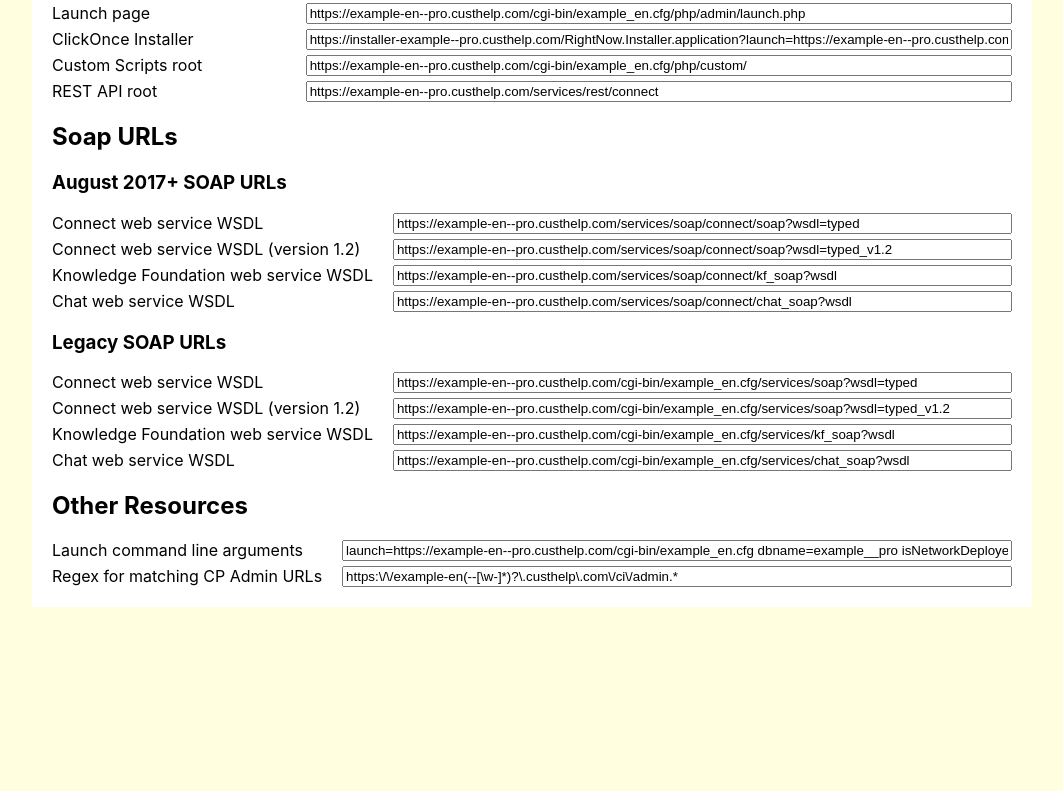
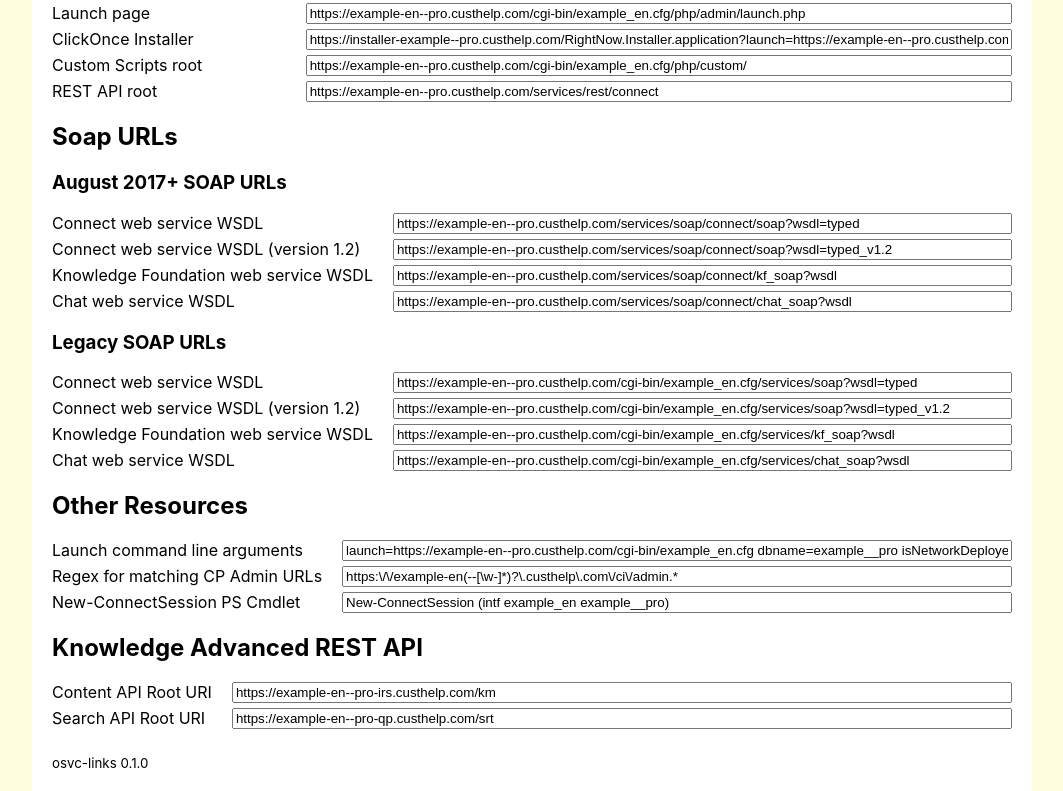
Before and after one commit to DanStevens/osvc-links, a React (Create React App) app: page / in a window 1280 px wide. Shown: the part 445-1236 px from the top of the page, without its empty margins (108-1171 px from the left). Before the commit the page ends 1052 px from the top, so only its background shows below. Built offline with nearby package versions, Linux system fonts and the light colour scheme.

Commit message:
Added Resource components 'New-ConnectSession PS Cmdlet', 'Content API Root URI' and 'Search API Root URI'
Add app info from package.json.

```diff
--- a/src/App.css
+++ b/src/App.css
@@ -30,3 +30,8 @@
     transform: rotate(360deg);
   }
 }
+
+.App-info {
+  margin-top: calc(10px + 2vmin);
+  font-size: smaller;
+}
--- a/src/App.js
+++ b/src/App.js
@@ -3,6 +3,7 @@ import './App.css';
 import SiteInfo from './SiteInfo';
 import SiteInfoForm from './SiteInfoForm';
 import { ResourceGrid, Resource } from './Resources';
+import appInfo from '../package.json';
 
 class App extends Component {
   constructor(props) {
@@ -63,7 +64,16 @@ class App extends Component {
         <ResourceGrid>
           <Resource siteInfo={siteInfo} siteInfoProp="launchArgs" label="Launch command line arguments" />
           <Resource siteInfo={siteInfo} siteInfoProp="cpAdminRegex" label="Regex for matching CP Admin URLs" />
+          <Resource siteInfo={siteInfo} siteInfoProp="newConnectSessionCmdlet" label="New-ConnectSession PS Cmdlet" />
         </ResourceGrid>
+
+        <h2>Knowledge Advanced REST API</h2>
+        <ResourceGrid>
+          <Resource siteInfo={siteInfo} siteInfoProp="kaContentApiRoot" label="Content API Root URI" />
+          <Resource siteInfo={siteInfo} siteInfoProp="kaSearchApiRoot" label="Search API Root URI" />
+        </ResourceGrid>
+
+        <div className="App-info">{appInfo.name} {appInfo.version}</div>
       </div>
     );
   }
--- a/src/SiteInfo.js
+++ b/src/SiteInfo.js
@@ -1,5 +1,5 @@
 function escapeRegExp(str) {
-  return str.replace(/[[\]/\{}()*+?.\\^$|]/g, "\\$&");
+  return str.replace(/[[\]/{}()*+?.\\^$|]/g, "\\$&");
 }
 
 export default class SiteInfo {
@@ -147,6 +147,19 @@ export default class SiteInfo {
            `(--[\\w-]*)?\\.${escapeRegExp(this.podDomain)}\\/ci\\/admin.*`;
   }
 
+  get newConnectSessionCmdlet() {
+    return `New-ConnectSession (intf ${this.intfName} ${this.siteName}` +
+           `${this.vhost ? ` -HostName ${this.vhost}` : ''})`;
+  }
+
+  get kaContentApiRoot() {
+    return `https://${this.intfNameDashed}${this.suffixDashed}-irs.${this.podDomain}/km`;
+  }
+
+  get kaSearchApiRoot() {
+    return `https://${this.intfNameDashed}${this.suffixDashed}-qp.${this.podDomain}/srt`;
+  }
+
   isEqual(other) {
     return other === this || (
       this.siteName === other.siteName &&
```
